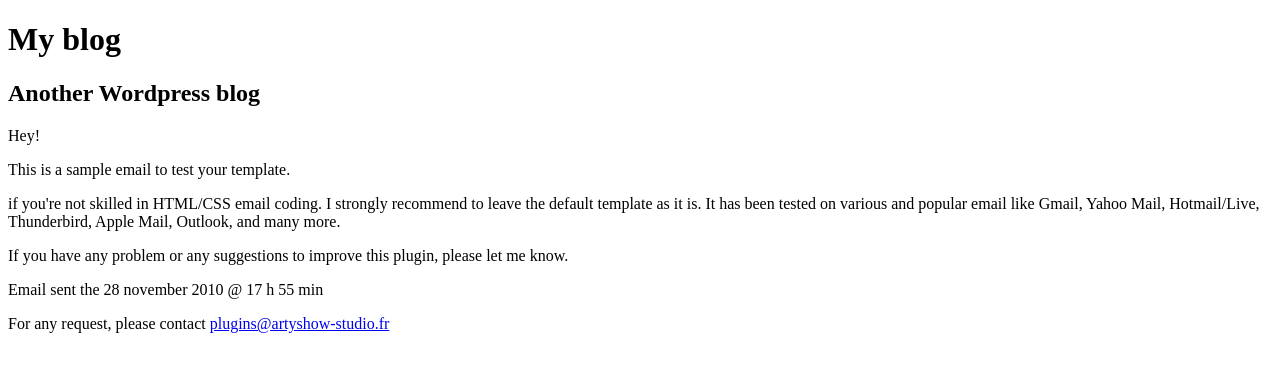
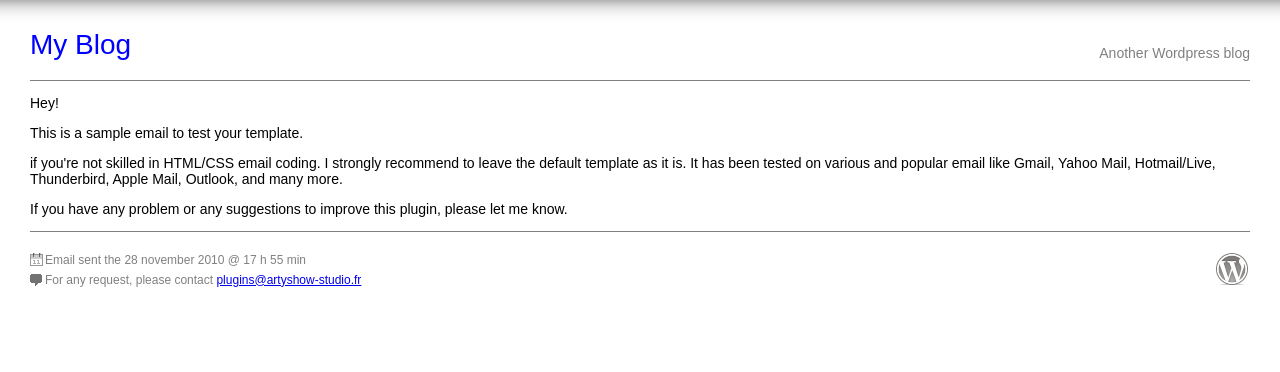
Before and after one commit to Ross146/FE_course, a plain HTML site: page Lesson0/index.html in a window 1280 px wide. Drawn offline with Linux system fonts and the light colour scheme.

Commit message:
add styles

```diff
--- a/Lesson0/index.html
+++ b/Lesson0/index.html
@@ -2,27 +2,21 @@
 <html lang="en">
 <head>
 	<meta charset="UTF-8">
+	<link rel="stylesheet" type="text/css" href="style.css">
 	<title>Lesson0</title>
 </head>
 <body>
 	<header class="border-bottom">
-		<!--перенагромождение тегов-->
-		<h1>My blog</h1>
-		<!--Используйте более семантичные теги для верстки-->
-		<h2>Another Wordpress blog</h2>
+		<h1 class="left">My Blog</h1>
+		<h4 class="right">Another Wordpress blog</h4>
 	</header>
-
-	<!--<hr>-->
-	<!--Вместо hr предпочтительней использовать css: border top/bottom-->
 	<section class="border-bottom">
 		<p>Hey!</p>
 		<p>This is a sample email to test your template.</p>
 		<p>if you're not skilled in HTML/CSS email coding. I strongly recommend to leave the default template as it is. It has been tested on various and popular email like Gmail, Yahoo Mail, Hotmail/Live, Thunderbird, Apple Mail, Outlook, and many more.</p>
 		<p>If you have any problem or any suggestions to improve this plugin, please let me know.</p>
 	</section>
-	<!--<hr>-->
 	<footer>
-		<!--p в даной ситуации предпочтительней т.к. это и есть по сути текст-->
 		<p>Email sent the <time>28 november 2010 @ 17 h 55 min</time></p>
 		<p>For any request, please contact <a href="#">plugins@artyshow-studio.fr</a></p>
 	</footer>
--- /dev/null
+++ b/Lesson0/style.css
@@ -0,0 +1,57 @@
+body{
+	margin: 0;
+	padding: 10px 30px;
+	font-size: 14px;
+	font-family: sans-serif;
+	box-shadow: inset 0px 47px 24px -53px black;
+}
+
+header h1{
+	float: left;
+	font-weight: normal;
+	color: blue;
+}
+header h4{
+	float: right;
+	font-weight: normal;
+	color: gray;
+	margin-top: 35px;
+}
+header:after{
+	content: '';
+	clear: both;
+	display: block;
+}
+.border-bottom{
+	border-bottom: 1px solid gray;
+}
+footer{
+	color: gray;
+	font-size: 12px;
+	padding: 15px 0;
+	position: relative;
+}
+footer p{
+	margin: 5px 0;
+}
+footer p:before{
+	display: inline-block;
+	content: '';
+	width: 15px;
+	height: 15px;
+	margin-bottom: -3px;
+	background: url(img/sprite0.png) no-repeat -41px 0;
+}
+footer p:last-child:before{
+	background-position: -61px 0;
+}
+footer:after{
+	content: '';
+	display: block;
+	width: 35px;
+	height: 35px;
+	background: url(img/sprite0.png) no-repeat 0 0;
+	position: absolute;
+	right: 0px;
+	bottom: 20px;
+}
```
Also changed, not shown: Lesson0/img/sprite0.png (added).
